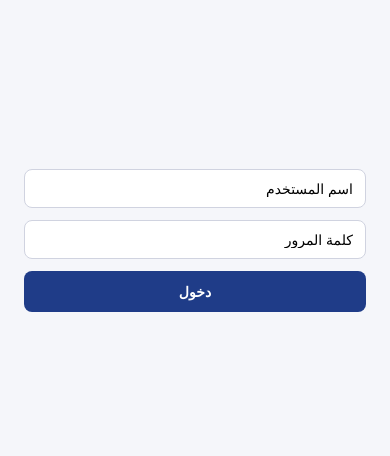
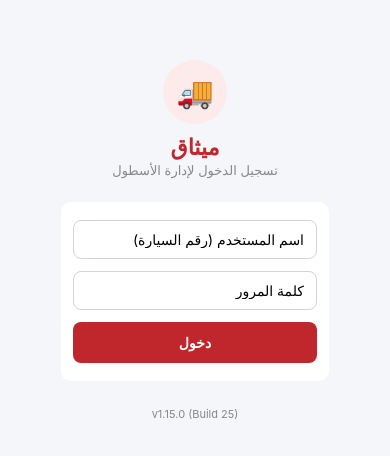
Before and after one commit to methaq201754-sketch/-, a React Native app: screen / in a window 390 px wide. Shown: the part 182-638 px from the top of the page. Built offline with nearby package versions, Linux system fonts and the light colour scheme.

Commit message:
Update App.tsx

```diff
--- a/App.tsx
+++ b/App.tsx
@@ -18,12 +18,46 @@ import * as ImagePicker from 'expo-image-picker';
 
 /* =========================================================
    ATLAS FLEET APP
-   VERSION: 1.14.0 (BUILD: 25)
-   ========================================================= */
-
-const APP_VERSION = '1.14.0';
+   VERSION: 1.15.0 (BUILD: 25)
+   ========================================================= */
+
+const APP_VERSION = '1.15.0';
 const BUILD_NUMBER = '25';
 const SYNC_API_URL = 'http://192.168.1.100:3000/api/sync';
+
+/* الألوان الأساسية للتطبيق (مطابقة لهوية التطبيق: أحمر / أبيض) */
+const COLOR_PRIMARY = '#C0272D';
+const COLOR_PRIMARY_DARK = '#9E1F24';
+
+/* أيقونات صغيرة وملونة لكل قسم */
+const SERVICE_ICONS: Record<string, string> = {
+  'وقود': '⛽',
+  'زيوت': '🛢️',
+  'إطارات': '🛞',
+  'بطاريات': '🔋',
+  'صيانة وقطع غيار': '🔧',
+  'بنشر': '🛠️',
+  'رحلة': '🧭'
+};
+
+const ADMIN_TAB_ICONS: Record<string, string> = {
+  overview: '📊',
+  requests: '📋',
+  vehicles: '🚚',
+  drivers: '🧑\u200d✈️',
+  link: '🔗',
+  coding: '🏷️',
+  permissions: '🔐',
+  logs: '🗂️',
+  sync: '🔄'
+};
+
+const USER_TAB_ICONS: Record<string, string> = {
+  my_requests: '📋',
+  trips: '🧭',
+  reports: '📈',
+  settings: '⚙️'
+};
 
 type Role = 'user' | 'admin';
 
@@ -312,13 +346,13 @@ export default function App() {
      ========================================================= */
 
   const buildInitialDrivers = (vehicles: Vehicle[]): DriverUser[] => {
-    const names = Array.from(
-      new Set(vehicles.map(v => v.driverName).filter(n => n && n !== 'غير محدد'))
-    );
-    return names.map((n, idx) => ({
-      id: `d_${idx}_${n.replace(/\s+/g, '_')}`,
-      name: n,
-      username: n,
+    // اسم المستخدم = رقم السيارة (اللوحة)، وكلمة المرور الافتراضية 000
+    return vehicles
+      .filter(v => v.driverName && v.driverName !== 'غير محدد')
+      .map(v => ({
+        id: `d_${v.id}`,
+        name: v.driverName,
+        username: v.plateNumber,
         password: '000'
       }));
   };
@@ -388,7 +422,7 @@ export default function App() {
   const [auditLogs, setAuditLogs] = useState<AuditLog[]>([]);
 
   const [userPassword, setUserPassword] = useState('000');
-  const [adminUsername] = useState('admin');
+  const [adminUsername] = useState('ميثاق');
   const [adminPassword, setAdminPassword] = useState('000');
 
   /* =========================================================
@@ -1015,9 +1049,16 @@ export default function App() {
       <SafeAreaView style={styles.container}>
         <StatusBar barStyle="dark-content" />
         <View style={styles.loginContainer}>
-          <TextInput
-            style={styles.input}
-            placeholder="اسم المستخدم"
+          <View style={styles.loginLogoCircle}>
+            <Text style={styles.loginLogoText}>🚚</Text>
+          </View>
+          <Text style={styles.loginBrand}>ميثاق</Text>
+          <Text style={styles.loginSubtitle}>تسجيل الدخول لإدارة الأسطول</Text>
+
+          <View style={styles.card}>
+            <TextInput
+              style={styles.input}
+              placeholder="اسم المستخدم (رقم السيارة)"
               value={loginUsername}
               onChangeText={setLoginUsername}
             />
@@ -1031,6 +1072,9 @@ export default function App() {
             <TouchableOpacity style={styles.primaryButton} onPress={handleLogin}>
               <Text style={styles.primaryButtonText}>دخول</Text>
             </TouchableOpacity>
+          </View>
+
+          <Text style={styles.versionText}>{APP_VERSION_DISPLAY}</Text>
         </View>
       </SafeAreaView>
     );
@@ -1057,6 +1101,7 @@ export default function App() {
       <SafeAreaView style={styles.container}>
         <StatusBar barStyle="dark-content" />
         <View style={styles.header}>
+          <Text style={styles.headerLogo}>🅜</Text>
           <Text style={styles.headerTitle}>لوحة تحكم المسؤول</Text>
           <TouchableOpacity onPress={handleLogout}>
             <Text style={styles.logoutText}>خروج</Text>
@@ -1070,6 +1115,9 @@ export default function App() {
               style={[styles.tabButton, adminSubTab === icon.key && styles.tabButtonActive]}
               onPress={() => setAdminSubTab(icon.key)}
             >
+              <View style={styles.tabIconCircle}>
+                <Text style={styles.tabIconText}>{ADMIN_TAB_ICONS[icon.key]}</Text>
+              </View>
               <Text style={[styles.tabText, adminSubTab === icon.key && styles.tabTextActive]}>
                 {icon.label}
               </Text>
@@ -1584,11 +1632,34 @@ export default function App() {
 
   const myPerm = getUserPermissions(currentDriverId);
 
+  const getGreeting = (): string => {
+    const hour = new Date().getHours();
+    if (hour < 12) return 'صباح الخير';
+    if (hour < 17) return 'نهارك سعيد';
+    return 'مساء الخير';
+  };
+
   return (
     <SafeAreaView style={styles.container}>
       <StatusBar barStyle="dark-content" />
       <View style={styles.header}>
-        <Text style={styles.headerTitle}>{userVehicle.plateNumber} - {userVehicle.driverName}</Text>
+        <Text style={styles.headerLogo}>🅜</Text>
+        <Text style={styles.headerTitle}>الرئيسية</Text>
+        <TouchableOpacity onPress={handleLogout}>
+          <Text style={styles.logoutText}>خروج</Text>
+        </TouchableOpacity>
+      </View>
+
+      <View style={styles.greetingCard}>
+        <View style={styles.greetingIconCircle}>
+          <Text style={styles.greetingIconText}>👋</Text>
+        </View>
+        <View>
+          <Text style={styles.greetingTitle}>{getGreeting()}</Text>
+          <Text style={styles.greetingName}>
+            {userVehicle.driverName} - {userVehicle.plateNumber}
+          </Text>
+        </View>
       </View>
 
       <ScrollView horizontal showsHorizontalScrollIndicator={false} style={styles.tabsRow}>
@@ -1598,6 +1669,9 @@ export default function App() {
             style={[styles.tabButton, currentTab === t.key && styles.tabButtonActive]}
             onPress={() => setCurrentTab(t.key)}
           >
+            <View style={styles.tabIconCircle}>
+              <Text style={styles.tabIconText}>{USER_TAB_ICONS[t.key]}</Text>
+            </View>
             <Text style={[styles.tabText, currentTab === t.key && styles.tabTextActive]}>
               {t.label}
             </Text>
@@ -1616,6 +1690,9 @@ export default function App() {
                   style={[styles.tabButton, serviceSubTab === t && styles.tabButtonActive]}
                   onPress={() => setServiceSubTab(t)}
                 >
+                  <View style={styles.tabIconCircle}>
+                    <Text style={styles.tabIconText}>{SERVICE_ICONS[t]}</Text>
+                  </View>
                   <Text style={[styles.tabText, serviceSubTab === t && styles.tabTextActive]}>
                     {t}
                   </Text>
@@ -2010,7 +2087,12 @@ export default function App() {
         {/* الإعدادات (تعديل 7) */}
         {currentTab === 'settings' && (
           <View>
+            <View style={styles.rowBetween}>
               <Text style={styles.sectionTitle}>تغيير كلمة المرور</Text>
+              <View style={styles.settingsIconCircle}>
+                <Text style={styles.tabIconText}>🔒</Text>
+              </View>
+            </View>
             <View style={styles.card}>
               <TextInput
                 style={styles.input}
@@ -2037,7 +2119,12 @@ export default function App() {
               </TouchableOpacity>
             </View>
 
+            <View style={styles.rowBetween}>
               <Text style={styles.sectionTitle}>تعديل بيانات السيارة</Text>
+              <View style={styles.settingsIconCircle}>
+                <Text style={styles.tabIconText}>✏️</Text>
+              </View>
+            </View>
             <View style={styles.card}>
               <TextInput
                 style={styles.input}
@@ -2100,25 +2187,81 @@ export default function App() {
 
 const styles = StyleSheet.create({
   container: { flex: 1, backgroundColor: '#F5F6FA' },
-  loginContainer: { flex: 1, justifyContent: 'center', paddingHorizontal: 24 },
+  loginContainer: { flex: 1, justifyContent: 'center', alignItems: 'center', paddingHorizontal: 24 },
+  loginLogoCircle: {
+    width: 64,
+    height: 64,
+    borderRadius: 32,
+    backgroundColor: '#FDEAEA',
+    justifyContent: 'center',
+    alignItems: 'center',
+    marginBottom: 10
+  },
+  loginLogoText: { fontSize: 30 },
+  loginBrand: { color: COLOR_PRIMARY, fontSize: 22, fontWeight: 'bold', marginBottom: 2 },
+  loginSubtitle: { color: '#888', fontSize: 13, marginBottom: 18 },
   header: {
-    flexDirection: 'row',
+    flexDirection: 'row-reverse',
     justifyContent: 'space-between',
     alignItems: 'center',
     padding: 16,
-    backgroundColor: '#1F3C88'
+    backgroundColor: '#fff',
+    borderBottomWidth: 1,
+    borderBottomColor: '#EFEFEF'
   },
-  headerTitle: { color: '#fff', fontSize: 16, fontWeight: 'bold' },
-  logoutText: { color: '#fff', fontSize: 14 },
+  headerLogo: { fontSize: 20, color: COLOR_PRIMARY },
+  headerTitle: { color: '#1a1a1a', fontSize: 16, fontWeight: 'bold' },
+  logoutText: { color: COLOR_PRIMARY, fontSize: 14, fontWeight: 'bold' },
+  greetingCard: {
+    flexDirection: 'row-reverse',
+    alignItems: 'center',
+    backgroundColor: '#F0F1F5',
+    borderRadius: 14,
+    marginHorizontal: 12,
+    marginTop: 12,
+    padding: 14
+  },
+  greetingIconCircle: {
+    width: 40,
+    height: 40,
+    borderRadius: 20,
+    backgroundColor: '#fff',
+    justifyContent: 'center',
+    alignItems: 'center',
+    marginLeft: 12
+  },
+  greetingIconText: { fontSize: 18 },
+  greetingTitle: { color: COLOR_PRIMARY, fontSize: 17, fontWeight: 'bold', textAlign: 'right' },
+  greetingName: { color: '#222', fontSize: 14, fontWeight: 'bold', textAlign: 'right', marginTop: 2 },
   tabsRow: { flexDirection: 'row-reverse', paddingVertical: 8, paddingHorizontal: 8 },
   tabButton: {
-    paddingHorizontal: 14,
-    paddingVertical: 8,
+    flexDirection: 'row-reverse',
+    alignItems: 'center',
+    paddingHorizontal: 12,
+    paddingVertical: 6,
     marginHorizontal: 4,
     borderRadius: 20,
     backgroundColor: '#E1E4EE'
   },
-  tabButtonActive: { backgroundColor: '#1F3C88' },
+  tabButtonActive: { backgroundColor: COLOR_PRIMARY },
+  tabIconCircle: {
+    width: 20,
+    height: 20,
+    borderRadius: 10,
+    backgroundColor: '#fff',
+    justifyContent: 'center',
+    alignItems: 'center',
+    marginLeft: 6
+  },
+  tabIconText: { fontSize: 12 },
+  settingsIconCircle: {
+    width: 28,
+    height: 28,
+    borderRadius: 14,
+    backgroundColor: '#FDEAEA',
+    justifyContent: 'center',
+    alignItems: 'center'
+  },
   tabText: { color: '#333', fontSize: 13 },
   tabTextActive: { color: '#fff', fontWeight: 'bold' },
   content: { flex: 1, padding: 12 },
@@ -2148,7 +2291,7 @@ const styles = StyleSheet.create({
   },
   multilineInput: { minHeight: 70, textAlignVertical: 'top' },
   primaryButton: {
-    backgroundColor: '#1F3C88',
+    backgroundColor: COLOR_PRIMARY,
     paddingVertical: 12,
     borderRadius: 8,
     alignItems: 'center',
@@ -2163,7 +2306,7 @@ const styles = StyleSheet.create({
     alignItems: 'center',
     marginVertical: 6
   },
-  attachButtonText: { color: '#1F3C88', fontWeight: 'bold' },
+  attachButtonText: { color: COLOR_PRIMARY, fontWeight: 'bold' },
   attachmentPreview: { width: '100%', height: 160, borderRadius: 8, marginVertical: 6 },
   approveButton: {
     backgroundColor: '#2E9E5B',
@@ -2188,10 +2331,10 @@ const styles = StyleSheet.create({
     marginHorizontal: 4,
     marginVertical: 4
   },
-  chipActive: { backgroundColor: '#1F3C88' },
+  chipActive: { backgroundColor: COLOR_PRIMARY },
   chipText: { color: '#333', fontSize: 12 },
   chipTextActive: { color: '#fff', fontWeight: 'bold' },
-  editText: { color: '#1F3C88', fontWeight: 'bold', marginHorizontal: 6 },
+  editText: { color: COLOR_PRIMARY, fontWeight: 'bold', marginHorizontal: 6 },
   deleteText: { color: '#C0392B', fontWeight: 'bold', marginHorizontal: 6 },
   permOnText: { color: '#2E9E5B', fontWeight: 'bold' },
   permOffText: { color: '#C0392B', fontWeight: 'bold' },
```
Lines whose indentation alone changed are shown as unchanged.
